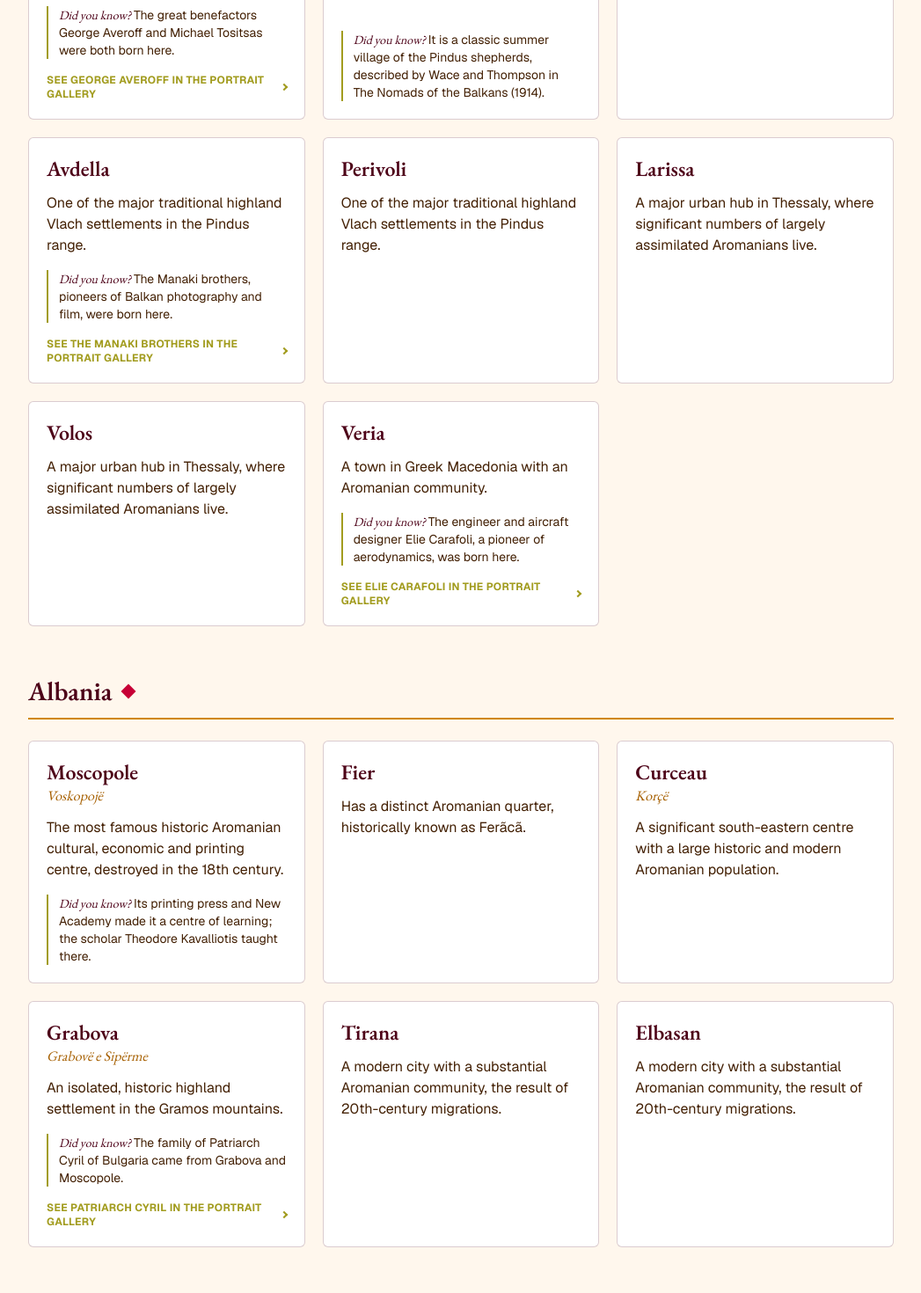
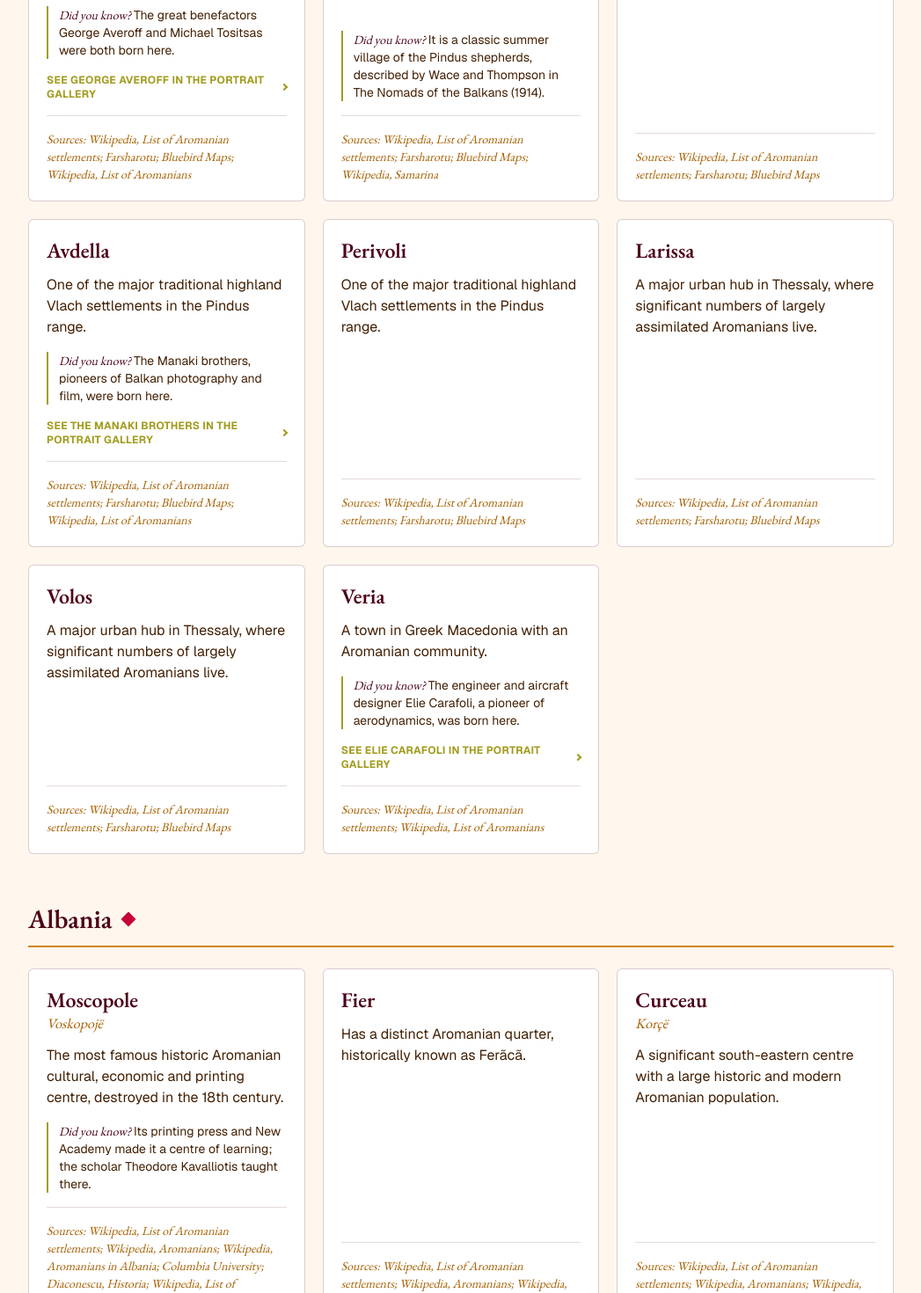
Before and after one commit to mariacristina13/napoi_la_fara_mea, a Next.js app: page /history in a window 1280 px wide. Shown: the part 7980-9450 px from the top of the page at 88% size, without its empty margins (116-1163 px from the left). Built offline with nearby package versions, Linux system fonts and the light colour scheme; no server answers.

Commit message:
Add another city to the aromanian settlements map.

```diff
--- a/app/history/page.js
+++ b/app/history/page.js
@@ -19,44 +19,52 @@ const COUNTRIES = [
 const colourOf = (country) => COUNTRIES.find((c) => c.name === country).colour
 
 // Aromanian settlements. Coordinates are from Wikipedia. `aromanian` is the Aromanian name, where one is given;
-// `didYouKnow` and `link` connect the place to other pages on this site.
+// `didYouKnow` and `link` connect the place to other pages on this site; `sources` are keys of SOURCES.
 const PLACES = [
     // Greece
     {
         name: "Metsovo", aromanian: "Aminciu", country: "Greece", lng: 21.1839, lat: 39.7703,
+        sources: ["wiki-settlements", "farsharotu", "bluebird", "wiki-people"],
         text: "The largest and most vibrant year-round Aromanian town, in the Pindus mountains.",
         didYouKnow: "The great benefactors George Averoff and Michael Tositsas were both born here.",
         link: { href: "/personalities", label: "See George Averoff in the Portrait Gallery" },
     },
     {
         name: "Samarina", country: "Greece", lng: 21.0667, lat: 40.1,
+        sources: ["wiki-settlements", "farsharotu", "bluebird", "wiki-samarina"],
         text: "One of the highest villages in Greece, famous for its major annual Aromanian festival.",
         didYouKnow: "It is a classic summer village of the Pindus shepherds, described by Wace and Thompson in The Nomads of the Balkans (1914).",
     },
     {
         name: "Nymfaio", aromanian: "Nevesca", country: "Greece", lng: 21.5, lat: 40.65,
+        sources: ["wiki-settlements", "farsharotu", "bluebird"],
         text: "A historically prosperous merchant town established by Aromanian traders.",
     },
     {
         name: "Avdella", country: "Greece", lng: 21.1333, lat: 40.0167,
+        sources: ["wiki-settlements", "farsharotu", "bluebird", "wiki-people"],
         text: "One of the major traditional highland Vlach settlements in the Pindus range.",
         didYouKnow: "The Manaki brothers, pioneers of Balkan photography and film, were born here.",
         link: { href: "/personalities", label: "See the Manaki brothers in the Portrait Gallery" },
     },
     {
         name: "Perivoli", country: "Greece", lng: 21.1167, lat: 39.9833,
+        sources: ["wiki-settlements", "farsharotu", "bluebird"],
         text: "One of the major traditional highland Vlach settlements in the Pindus range.",
     },
     {
         name: "Larissa", country: "Greece", lng: 22.4167, lat: 39.6417,
+        sources: ["wiki-settlements", "farsharotu", "bluebird"],
         text: "A major urban hub in Thessaly, where significant numbers of largely assimilated Aromanians live.",
     },
     {
         name: "Volos", country: "Greece", lng: 22.9333, lat: 39.3667,
+        sources: ["wiki-settlements", "farsharotu", "bluebird"],
         text: "A major urban hub in Thessaly, where significant numbers of largely assimilated Aromanians live.",
     },
     {
         name: "Veria", country: "Greece", lng: 22.2, lat: 40.5167,
+        sources: ["wiki-settlements", "wiki-people"],
         text: "A town in Greek Macedonia with an Aromanian community.",
         didYouKnow: "The engineer and aircraft designer Elie Carafoli, a pioneer of aerodynamics, was born here.",
         link: { href: "/personalities", label: "See Elie Carafoli in the Portrait Gallery" },
@@ -65,64 +73,83 @@ const PLACES = [
     // Albania
     {
         name: "Voskopojë", aromanian: "Moscopole", country: "Albania", lng: 20.5903, lat: 40.6333,
+        sources: ["wiki-settlements", "wiki-aromanians", "wiki-albania", "columbia", "diaconescu", "wiki-people"],
         text: "The most famous historic Aromanian cultural, economic and printing centre, destroyed in the 18th century.",
         didYouKnow: "Its printing press and New Academy made it a centre of learning; the scholar Theodore Kavalliotis taught there.",
     },
     {
         name: "Fier", country: "Albania", lng: 19.5572, lat: 40.725,
+        sources: ["wiki-settlements", "wiki-aromanians", "wiki-albania", "columbia"],
         text: "Has a distinct Aromanian quarter, historically known as Ferãcã.",
     },
     {
         name: "Korçë", aromanian: "Curceau", country: "Albania", lng: 20.7667, lat: 40.6167,
+        sources: ["wiki-settlements", "wiki-aromanians", "wiki-albania", "columbia"],
         text: "A significant south-eastern centre with a large historic and modern Aromanian population.",
     },
     {
         name: "Grabovë e Sipërme", aromanian: "Grabova", country: "Albania", lng: 20.4086, lat: 40.7953,
+        sources: ["wiki-settlements", "wiki-aromanians", "wiki-albania", "columbia", "wiki-people"],
         text: "An isolated, historic highland settlement in the Gramos mountains.",
         didYouKnow: "The family of Patriarch Cyril of Bulgaria came from Grabova and Moscopole.",
         link: { href: "/personalities", label: "See Patriarch Cyril in the Portrait Gallery" },
     },
     {
         name: "Tirana", country: "Albania", lng: 19.8181, lat: 41.3283,
+        sources: ["wiki-settlements", "wiki-aromanians", "wiki-albania", "columbia"],
         text: "A modern city with a substantial Aromanian community, the result of 20th-century migrations.",
     },
     {
         name: "Elbasan", country: "Albania", lng: 20.0806, lat: 41.1111,
+        sources: ["wiki-settlements", "wiki-aromanians", "wiki-albania", "columbia"],
         text: "A modern city with a substantial Aromanian community, the result of 20th-century migrations.",
     },
 
     // North Macedonia
     {
         name: "Kruševo", aromanian: "Crușova", country: "North Macedonia", lng: 21.2483, lat: 41.37,
+        sources: ["wiki-settlements", "wiki-macedonia", "columbia", "diaconescu", "wiki-people"],
         text: "The political and cultural centre of the Aromanians in North Macedonia, where Aromanian is a co-official language.",
         didYouKnow: "In 1903 it was at the heart of the Ilinden Uprising. The painter Nikola Martin was born here, and the singer Toše Proeski grew up here.",
         link: { href: "/personalities", label: "Read about Nikola Martin and Toše Proeski" },
     },
     {
         name: "Bitola", aromanian: "Monastir", country: "North Macedonia", lng: 21.3347, lat: 41.0319,
+        sources: ["wiki-settlements", "wiki-macedonia", "columbia", "eminescu", "wiki-people"],
         text: "A historic diplomatic city with a prominent, long-standing Aromanian community.",
         didYouKnow: "The Manaki brothers had their photography studio here, and a Romanian high school taught Aromanian pupils.",
         link: { href: "/personalities", label: "See the Manaki brothers in the Portrait Gallery" },
     },
     {
         name: "Štip", country: "North Macedonia", lng: 22.1936, lat: 41.7375,
+        sources: ["wiki-settlements", "wiki-macedonia", "columbia"],
         text: "Home to a significant share of the country's recognised Aromanian minority.",
     },
     {
         name: "Skopje", country: "North Macedonia", lng: 21.4317, lat: 41.9961,
+        sources: ["wiki-settlements", "wiki-macedonia", "columbia"],
         text: "The capital, home to a significant share of the country's recognised Aromanian minority.",
     },
 
     // Romania
     {
         name: "Constanța", country: "Romania", lng: 28.6333, lat: 44.1667,
+        sources: ["wiki-settlements", "wiki-people"],
         text: "This port city in Dobruja and the area around it became the main destination for thousands of Aromanians who left the southern Balkans in the early 20th century.",
         didYouKnow: "The tennis player Simona Halep, was born here.",
         link: { href: "/personalities", label: "See Simona Halep in the Portrait Gallery" },
     },
 
     {
+        name: "Tulcea", country: "Romania", lng: 28.8036, lat: 45.1775,
+        sources: ["diaconescu", "marcu", "aspecte"],
+        text: "A port town on the Danube, at the edge of the Danube Delta in northern Dobruja. Many Aromanian families moved to this region after 1940, when Romania gave Southern Dobruja to Bulgaria and the settlers of the 1920s had to leave their new homes.",
+        didYouKnow: "Aromanian communities still live in the villages around Tulcea, such as Cataloi, and Aromanian folk songs were recorded in the county in 1978 for a Romanian folklore archive.",
+    },
+
+    {
         name: "Bucharest", aromanian: "Bucureshti", country: "Romania", lng: 26.1025, lat: 44.4325,
+        sources: ["diaconescu", "wiki-society"],
         text: "The Romanian capital, where many Aromanians have moved over the years, from merchants and students in the 19th century to families from Dobruja and the Balkans in the 20th.",
         didYouKnow: "The Macedo-Romanian Cultural Society, founded here in 1879, still has its headquarters in Bucharest. It started most of the early Aromanian newspapers.",
     },
@@ -130,10 +157,12 @@ const PLACES = [
     // Bulgaria
     {
         name: "Peshtera", country: "Bulgaria", lng: 24.3, lat: 42.0333,
+        sources: ["wiki-settlements", "eminescu"],
         text: "A town in the western Rhodope mountains, where descendants of Aromanian migrants from the Gramos mountains settled.",
     },
     {
         name: "Rakitovo", country: "Bulgaria", lng: 24.0833, lat: 41.9833,
+        sources: ["wiki-settlements"],
         text: "A town in the western Rhodope mountains, where descendants of Aromanian migrants from the Gramos mountains settled.",
     },
 ]
@@ -337,6 +366,7 @@ const SOURCES = [
     { key: "wiki-macedonia", short: "Wikipedia, Aromanians in North Macedonia", label: "Wikipedia, “Aromanians in North Macedonia”", url: "https://en.wikipedia.org/wiki/Aromanians_in_North_Macedonia" },
     { key: "wiki-society", short: "Wikipedia, Macedo-Romanian Cultural Society", label: "Wikipedia, “Macedo-Romanian Cultural Society”", url: "https://en.wikipedia.org/wiki/Macedo-Romanian_Cultural_Society" },
     { key: "columbia", short: "Columbia University", label: "Columbia University, “Aromanians”", url: "http://www.columbia.edu/cu/romanian/articles/aromani.html" },
+    { key: "wiki-samarina", short: "Wikipedia, Samarina", label: "Wikipedia, “Samarina”", url: "https://en.wikipedia.org/wiki/Samarina" },
     { key: "wiki-people", short: "Wikipedia, List of Aromanians", label: "Wikipedia, “List of Aromanians”, and the articles on the people in the “Did you know?” notes", url: "https://en.wikipedia.org/wiki/List_of_Aromanians" },
     { key: "eminescu", short: "Eminescu", label: "Mihai Eminescu, Românii Peninsulei Balcanice (newspaper articles, 1876–1882), quoting F. Kanitz" },
 ]
@@ -644,6 +674,9 @@ export default function History() {
                                                         <span aria-hidden className="h-1.5 w-1.5 shrink-0 rotate-135 border-t-2 border-l-2 border-current transition-transform group-hover:translate-x-1" />
                                                     </Link>
                                                 )}
+                                                <div className="mt-4 border-t border-rose-950/15 pt-2">
+                                                    <SourceTag sourceKey={place.sources} />
+                                                </div>
                                             </li>
                                         ))}
                                     </ul>
@@ -651,7 +684,6 @@ export default function History() {
                             )
                         })}
                     </div>
-                    <SourceTag sourceKey={["farsharotu", "bluebird", "wiki-settlements", "wiki-aromanians", "wiki-albania", "wiki-macedonia", "wiki-society", "columbia", "wiki-people"]} />
                 </section>
 
                 <section aria-labelledby="sources" className="mx-auto max-w-5xl border-t border-yellow-600/30 px-5 py-16">
```
